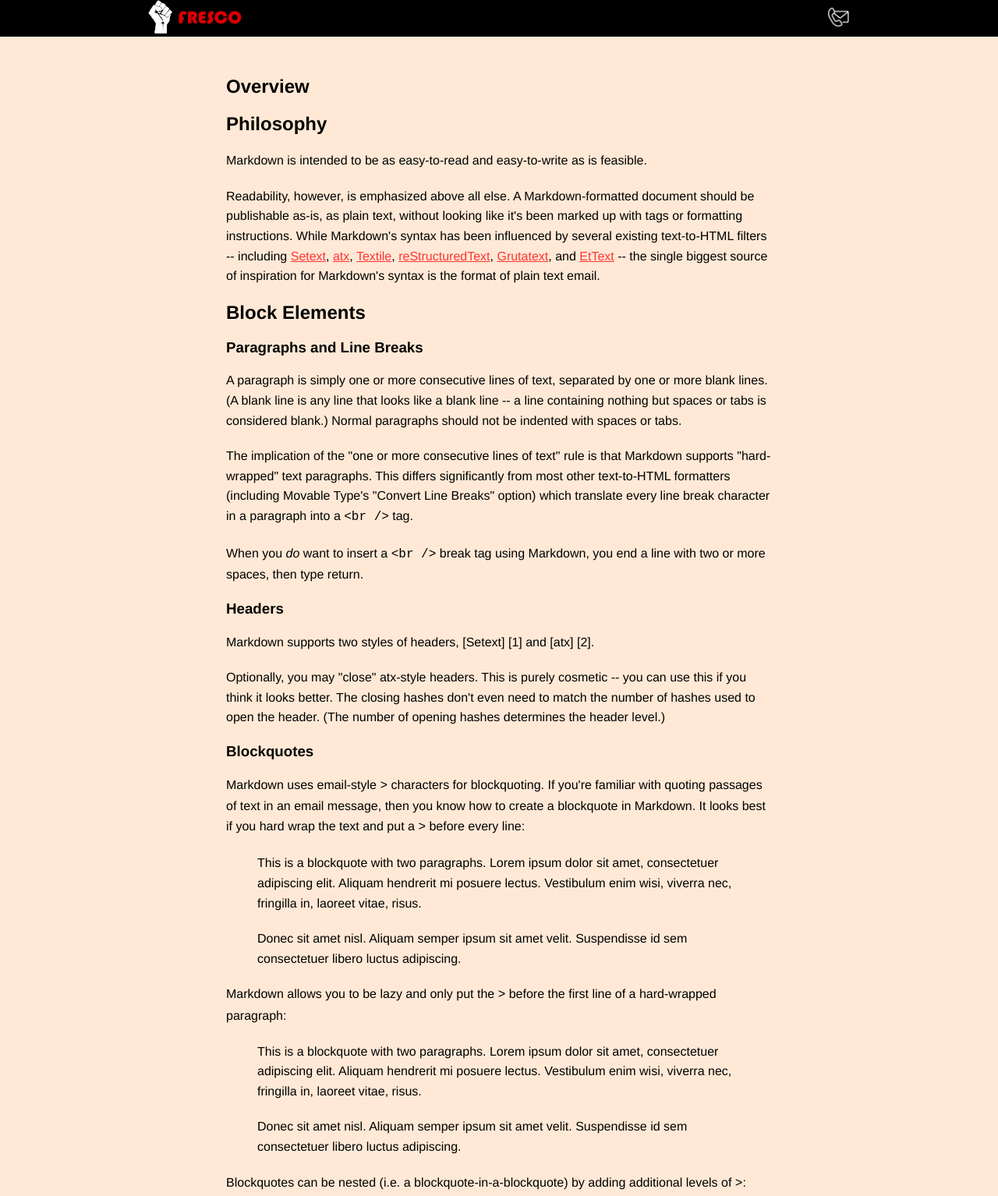
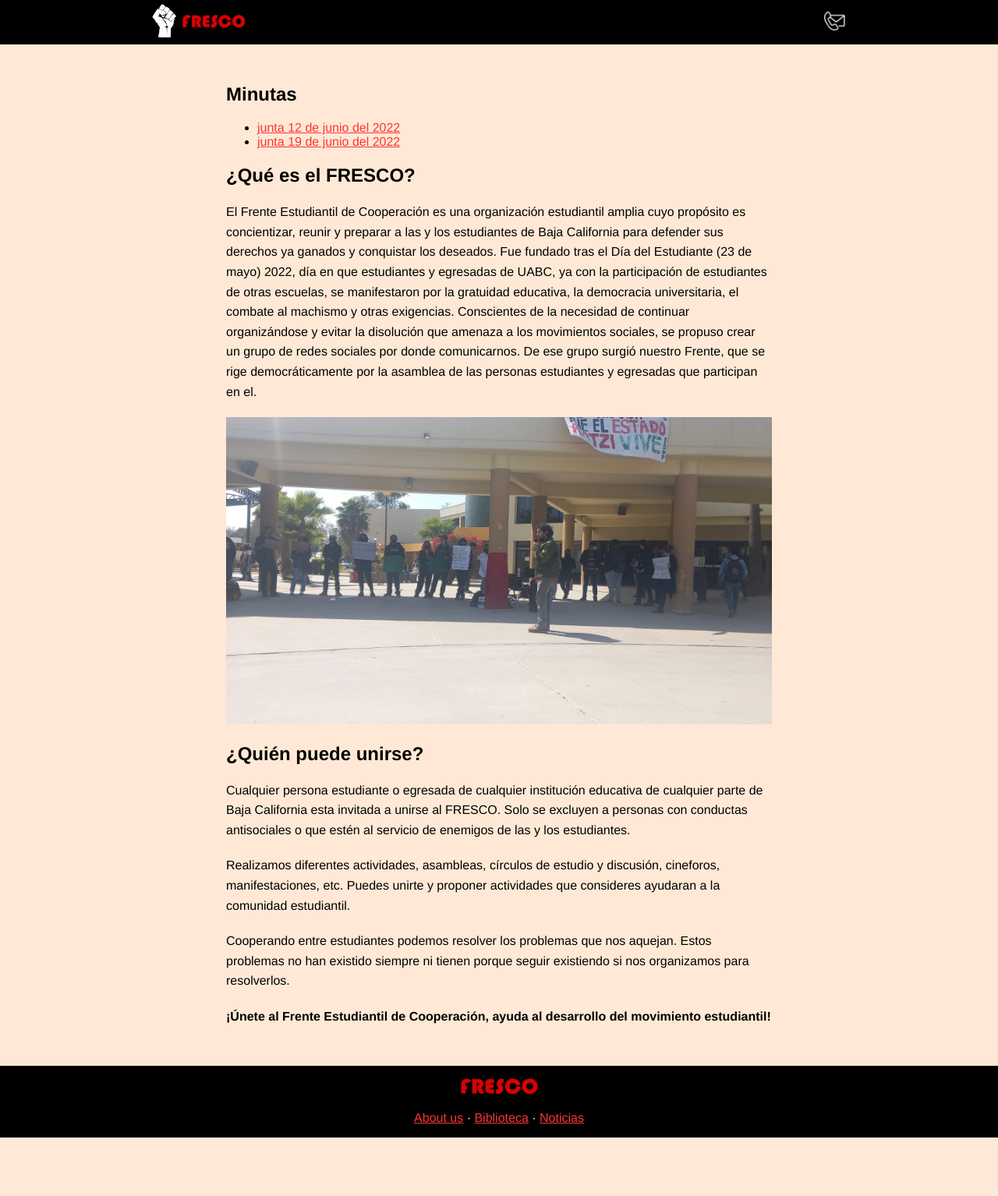
Before and after one commit to Galindo-lab/fresco-site, a plain HTML site: page static/index.html in a window 1280 px wide. Shown: the top 1534 px of the page at 78% size. After the commit the page ends 1459 px from the top, so only its background shows below. Drawn offline with Linux system fonts and the light colour scheme.

Commit message:
Articulos agregados

```diff
--- a/proyect.json
+++ b/proyect.json
@@ -6,7 +6,8 @@
     "defaultTemplate": "root.html",
 
     "published-sections": [
-        "info"
+        "info",
+        "minutas"
     ],
     "unpublished-sections": [
     ]
--- a/static/index.html
+++ b/static/index.html
@@ -1,116 +1,98 @@
 <!DOCTYPE html>
 <html lang="en">
   <head>
-  <meta charset="UTF-8">
-  <meta name="viewport" content=
-  "width=device-width, initial-scale=1.0">
-  <meta name="theme-color" content="#000000">
-  <link rel="stylesheet" href="style/style.css">
-  <link rel="icon" type="image/x-icon" href=
-  "./img/fresco-icon.png">
+    <meta charset="UTF-8" />
+    <meta name="viewport" content="width=device-width, initial-scale=1.0" />
+    <meta name="theme-color" content="#000000" />
+    <link rel="stylesheet" href="style/style.css" />
+    <link rel="icon" type="image/x-icon" href="./img/fresco-icon.png" />
     <title>Frente Estudiantil de Cooperación</title>
   </head>
   <body>
-  <header>
-
-    <div class="center" style="width: 100%; max-width: 900px; display: flex; align-items: center; margin: auto;">
-    <a href="index.html"><img width="120" src="./img/banner.png"></a>
+    <nav>
+      <div class="container">
+        <a href="index.html"><img width="120" src="./img/banner.png" /></a>
 
         <div class="contact">
-      <a href="./not_found.html"><img width="30" src="./img/contact.png"
-      style="filter: invert(1);"></a>
+          <a href="./info/00;00;00-Contacto-FRESCO.html"
+            ><img width="30" src="./img/contact.png" style="filter: invert(1)"
+          /></a>
         </div>
       </div>
+    </nav>
+
+    <section>
 
 
-  </header>
+      <h1>Minutas</h1>
+      <ul>
+        <li>
+          <a href="./minutas/29;06;2022-junta 12 de junio del 2022-Galindo.html"
+            >junta 12 de junio del 2022</a
+          >
+        </li>
+        <li>
+          <a
+            href="./minutas/19:06;2022-junta de 19 del junio de 2022-Christopher.html"
+            >junta 19 de junio del 2022</a
+          >
+        </li>
+      </ul>
 
 
-  <section>
-    <h1>Overview</h1>
-    <h2>Philosophy</h2>
-    <p>Markdown is intended to be as easy-to-read and easy-to-write
-    as is feasible.</p>
-    <p>Readability, however, is emphasized above all else. A
-    Markdown-formatted document should be publishable as-is, as
-    plain text, without looking like it's been marked up with tags
-    or formatting instructions. While Markdown's syntax has been
-    influenced by several existing text-to-HTML filters --
-    including <a href=
-    "http://docutils.sourceforge.net/mirror/setext.html">Setext</a>,
-    <a href="http://www.aaronsw.com/2002/atx/">atx</a>, <a href=
-    "http://textism.com/tools/textile/">Textile</a>, <a href=
-    "http://docutils.sourceforge.net/rst.html">reStructuredText</a>,
-    <a href=
-    "http://www.triptico.com/software/grutatxt.html">Grutatext</a>,
-    and <a href="http://ettext.taint.org/doc/">EtText</a> -- the
-    single biggest source of inspiration for Markdown's syntax is
-    the format of plain text email.</p>
-    <h2>Block Elements</h2>
-    <h3>Paragraphs and Line Breaks</h3>
-    <p>A paragraph is simply one or more consecutive lines of text,
-    separated by one or more blank lines. (A blank line is any line
-    that looks like a blank line -- a line containing nothing but
-    spaces or tabs is considered blank.) Normal paragraphs should
-    not be indented with spaces or tabs.</p>
-    <p>The implication of the "one or more consecutive lines of
-    text" rule is that Markdown supports "hard-wrapped" text
-    paragraphs. This differs significantly from most other
-    text-to-HTML formatters (including Movable Type's "Convert Line
-    Breaks" option) which translate every line break character in a
-    paragraph into a <code>&lt;br /&gt;</code> tag.</p>
-    <p>When you <em>do</em> want to insert a <code>&lt;br
-    /&gt;</code> break tag using Markdown, you end a line with two
-    or more spaces, then type return.</p>
-    <h3>Headers</h3>
-    <p>Markdown supports two styles of headers, [Setext] [1] and
-    [atx] [2].</p>
-    <p>Optionally, you may "close" atx-style headers. This is
-    purely cosmetic -- you can use this if you think it looks
-    better. The closing hashes don't even need to match the number
-    of hashes used to open the header. (The number of opening
-    hashes determines the header level.)</p>
-    <h3>Blockquotes</h3>
-    <p>Markdown uses email-style <code>&gt;</code> characters for
-    blockquoting. If you're familiar with quoting passages of text
-    in an email message, then you know how to create a blockquote
-    in Markdown. It looks best if you hard wrap the text and put a
-    <code>&gt;</code> before every line:</p>
-    <blockquote>
-      <p>This is a blockquote with two paragraphs. Lorem ipsum
-      dolor sit amet, consectetuer adipiscing elit. Aliquam
-      hendrerit mi posuere lectus. Vestibulum enim wisi, viverra
-      nec, fringilla in, laoreet vitae, risus.</p>
-      <p>Donec sit amet nisl. Aliquam semper ipsum sit amet velit.
-      Suspendisse id sem consectetuer libero luctus adipiscing.</p>
-    </blockquote>
-    <p>Markdown allows you to be lazy and only put the
-    <code>&gt;</code> before the first line of a hard-wrapped
-    paragraph:</p>
-    <blockquote>
-      <p>This is a blockquote with two paragraphs. Lorem ipsum
-      dolor sit amet, consectetuer adipiscing elit. Aliquam
-      hendrerit mi posuere lectus. Vestibulum enim wisi, viverra
-      nec, fringilla in, laoreet vitae, risus.</p>
-      <p>Donec sit amet nisl. Aliquam semper ipsum sit amet velit.
-      Suspendisse id sem consectetuer libero luctus adipiscing.</p>
-    </blockquote>
-    <p>Blockquotes can be nested (i.e. a
-    blockquote-in-a-blockquote) by adding additional levels of
-    <code>&gt;</code>:</p>
-    <blockquote>
-      <p>This is the first level of quoting.</p>
-      <blockquote>
-        <p>This is nested blockquote.</p>
-      </blockquote>
-      <p>Back to the first level.</p>
-    </blockquote>
-    <p>Blockquotes can contain other Markdown elements, including
-    headers, lists, and code blocks:</p>
+      <h1>¿Qué es el FRESCO?</h1>
+      <p>
+        El Frente Estudiantil de Cooperación es una organización estudiantil
+        amplia cuyo propósito es concientizar, reunir y preparar a las y los
+        estudiantes de Baja California para defender sus derechos ya ganados y
+        conquistar los deseados. Fue fundado tras el Día del Estudiante (23 de
+        mayo) 2022, día en que estudiantes y egresadas de UABC, ya con la
+        participación de estudiantes de otras escuelas, se manifestaron por la
+        gratuidad educativa, la democracia universitaria, el combate al machismo
+        y otras exigencias. Conscientes de la necesidad de continuar
+        organizándose y evitar la disolución que amenaza a los movimientos
+        sociales, se propuso crear un grupo de redes sociales por donde
+        comunicarnos. De ese grupo surgió nuestro Frente, que se rige
+        democráticamente por la asamblea de las personas estudiantes y egresadas
+        que participan en el.
+      </p>
+
+      <img alt="" src="./img/portada.jpg" />
+
+      <h2>¿Quién puede unirse?</h2>
+
+      <p>
+        Cualquier persona estudiante o egresada de cualquier institución
+        educativa de cualquier parte de Baja California esta invitada a unirse
+        al FRESCO. Solo se excluyen a personas con conductas antisociales o que
+        estén al servicio de enemigos de las y los estudiantes.
+      </p>
+
+      <p>
+        Realizamos diferentes actividades, asambleas, círculos de estudio y
+        discusión, cineforos, manifestaciones, etc. Puedes unirte y proponer
+        actividades que consideres ayudaran a la comunidad estudiantil.
+      </p>
+
+      <p>
+        Cooperando entre estudiantes podemos resolver los problemas que nos
+        aquejan. Estos problemas no han existido siempre ni tienen porque seguir
+        existiendo si nos organizamos para resolverlos.
+      </p>
+
+      <p>
+        <b
+          >¡Únete al Frente Estudiantil de Cooperación, ayuda al desarrollo del
+          movimiento estudiantil!</b
+        >
+      </p>
+
+
     </section>
+
     <footer>
-    <img width="100" src="./img/fresco-title.png"><br>
-    <a href="#">About us</a> · <a href="#">Biblioteca</a> ·
+      <img width="100" src="./img/fresco-title.png" /><br /><br />
+      <a href="">About us</a> · <a href="#">Biblioteca</a> ·
       <a href="#">Noticias</a>
     </footer>
   </body>
--- a/static/style/style.css
+++ b/static/style/style.css
@@ -1,11 +1,10 @@
-
 html {
-    font-family: 'Helvetica', 'Arial', sans-serif;
+  font-family: "Helvetica", "Arial", sans-serif;
 }
 
 body {
   margin: 0;
-    background-color: #FFE9D6;
+  background-color: #ffe9d6;
 }
 
 section {
@@ -16,12 +15,24 @@ section {
   max-width: 700px;
 }
 
-header {
+nav {
   display: flex;
   color: white;
   background-color: black;
   position: sticky;
-    top:0;
+  top: 0;
+}
+
+nav > .container {
+  width: 100%;
+  max-width: 900px;
+  display: flex;
+  align-items: center;
+  margin: auto;
+}
+
+.container > * {
+    padding: 5px;
 }
 
 footer {
@@ -37,7 +48,6 @@ footer {
   justify-content: end;
 }
 
-
 p {
   font-size: 16px;
   margin-bottom: 20px;
@@ -47,3 +57,7 @@ p {
 a {
   color: #ff3333;
 }
+
+section > img {
+    width: 100%;
+}
```
Also changed, not shown: static/info/28;06;2022-about us-FRESCO.html (+21 -22 lines), static/minutas/19:06;2022-junta de 19 del junio de 2022-Christopher.html (+2 -4 lines), static/minutas/29;06;2022-junta 12 de junio del 2022-Galindo.html (+18 -20 lines), static/not_found.html (+2 -0 lines), templates/default.html (+18 -19 lines), 2 other files. Lines whose indentation alone changed are shown as unchanged.
